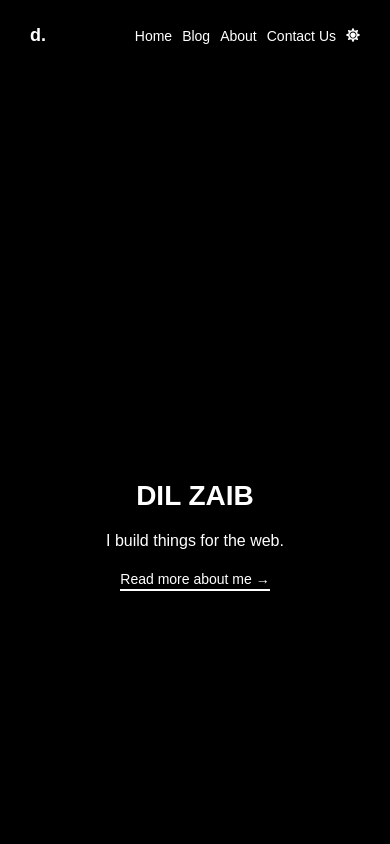
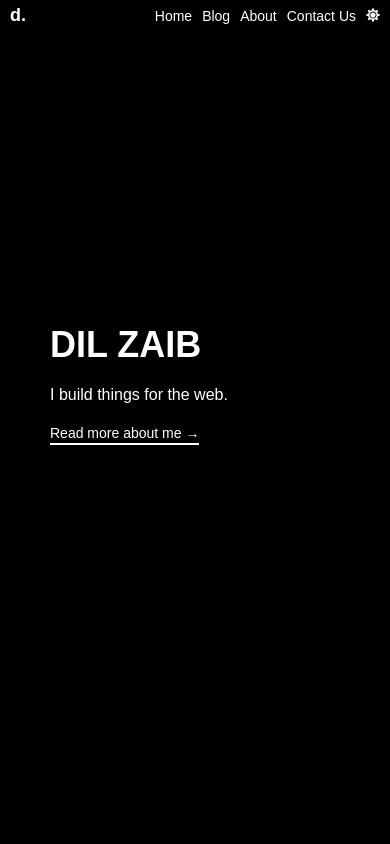
Before and after one commit to dilzaibofficial/dilzaibofficial.github.io, a plain HTML site: page index.html in a window 390 px wide. Shown: the top 844 px of the page. Drawn offline with Linux system fonts and the light colour scheme.

Commit message:
responsive6

```diff
--- a/styles.css
+++ b/styles.css
@@ -15,14 +15,14 @@ canvas {
     z-index: -1;
 }
 header.container {
-    position: fixed;
+    /* position: fixed; */
     top: 20px; /* Margin from top */
     left: 20px; /* Padding from left */
     right: 20px; /* Padding from right */
     display: flex;
     justify-content: space-between;
     align-items: center;
-    padding: 15px 30px;
+    padding: 50px 50px;
     color: inherit; /* Inherit color from the section */
     z-index: 10;
     border-radius: 10px; /* Optional: rounded corners */
@@ -100,25 +100,28 @@ section {
     display: flex;
     flex-direction: column;
     justify-content: center;
-    align-items: center;
+    align-items: flex-start; /* Align items to the left */
     height: 100vh;
+    padding-left: 50px; /* Add padding to the left */
+    padding-right: 50px; /* Add padding to the right */
     color: inherit; /* Inherit color from the section */
 }
 .intro {
     position: relative;
     z-index: 1;
-    text-align: center;
+    text-align: left; /* Align text to the left */
+    margin-top: -370px; /* Move the section slightly higher */
 }
 .intro h1 {
-    font-size: 48px;
+    font-size: 96px; /* Increase font size */
     margin-bottom: 20px;
 }
 .intro p {
-    font-size: 24px;
+    font-size: 50px;
     margin-bottom: 20px;
 }
 .read-more {
-    font-size: 18px;
+    font-size: 25px;
     color: inherit; /* Inherit color from the section */
     text-decoration: none;
     border-bottom: 2px solid currentColor;
@@ -179,7 +182,7 @@ section {
         font-size: 16px;
     }
     .intro h1 {
-        font-size: 36px;
+        font-size: 48px; /* Adjust font size for smaller screens */
     }
     .intro p {
         font-size: 18px;
@@ -206,7 +209,7 @@ section {
         font-size: 14px;
     }
     .intro h1 {
-        font-size: 28px;
+        font-size: 36px; /* Adjust font size for smaller screens */
     }
     .intro p {
         font-size: 16px;
```
